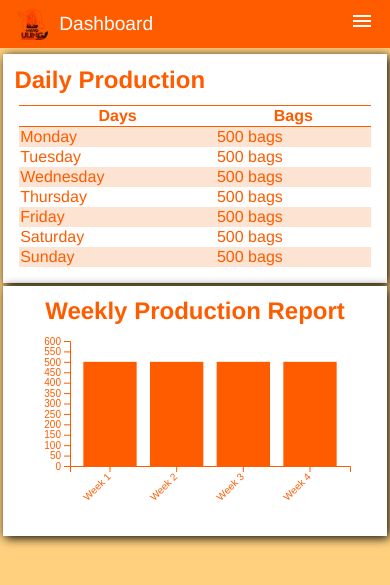
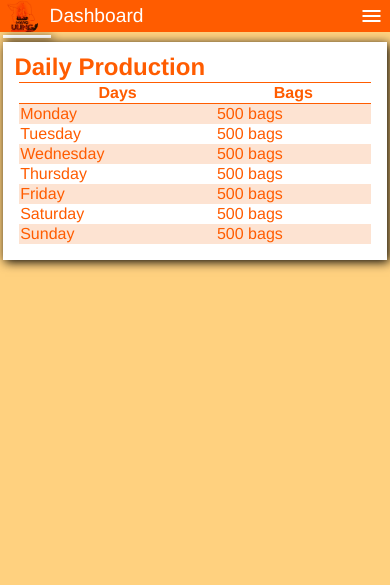
Before and after one commit to Wizxrdx/mang-uling, a Python web app: template app/templates/index.html in a window 390 px wide. Shown: the top 585 px of the page. Run offline with Jinja, Linux system fonts and the light colour scheme; the template is opened without the code that fills it, so the values that code supplies are empty.

Commit message:
a lot of changes

```diff
--- a/app/static/dashboard/main.js
+++ b/app/static/dashboard/main.js
@@ -19,12 +19,12 @@ function replaceWithContent(selector, url) {
 
 $(document).ready(function() {
     replaceWithContent("#status", "/status");
-    replaceWithContent("#count", "/count");
-    replaceWithContent("#quota", "/quota");
+    replaceWithContent("#1kg", "/quota/1kg");
+    replaceWithContent("#10kg", "/quota/10kg");
 
     // var refreshId = setInterval(function() {
     //     replaceWithContent("#status", "/status");
-    //     replaceWithContent("#count", "/count");
-    //     replaceWithContent("#quota", "/quota");
+    //     replaceWithContent("#1kg", "/quota/1kg");
+    //     replaceWithContent("#10kg", "/quota/10kg");
     // }, 3000);
 });
--- a/app/static/dashboard/style.css
+++ b/app/static/dashboard/style.css
@@ -6,19 +6,45 @@ body {
 }
 
 h2 {
-    margin: 0.7rem;
+    margin: 0.7rem 0.7rem 0.1rem 0.7rem;
     white-space: nowrap;
     text-align: center;
 }
 
+h1 {
+    margin: 0 0 0.7rem 0;
+    font-size: xx-small;
+    margin: 0rem;
+    white-space: nowrap;
+    text-align: center;
+
+}
+
 p {
-    margin: 0.4rem;
-    padding-bottom: 0.4rem;
+    padding: 0;
+    margin: 0;
+    text-align: center;
 }
 
 div {
     margin: 0;
     padding: 0;
+}
+
+
+.progress {
+    width: 80%;
+    height: 2rem;
+    margin: 0;
+    padding: 0;
+}
+
+#icon {
+    font-size: 4rem;
+}
+
+#icon:hover {
+    color: gray;
 }
 
 /* sections */
@@ -40,14 +66,49 @@ div {
 
 /* indicators style */
 .indicator-container {
+    display: grid;
+    align-content: center;
     flex: 1 1 auto;
     box-shadow: black 2px 2px 10px;
     background-color: #FFFFFF;
+    gap: 0.5rem;
 }
 
-.indicator-body,
 .indicator-header {
-    text-align: center;
+    padding: 0;
+    display: grid;
+    justify-items: center;
+}
+
+.indicator-body {
+    padding: 0.2rem;
+    display: grid;
+    justify-items: center;
+}
+
+.indicator-footer {
+    padding: 0.2rem 1rem 1rem 1rem;
+    display: grid;
+    justify-items: center;
+}
+
+.indicator-control {
+    padding: 0.2rem;
+    display: flex;
+    justify-items: center;
+    flex-direction: row;
+    flex-wrap: nowrap;
+    justify-content: center;
+    align-items: stretch;
+    gap: 1rem;
+}
+
+.control-button {
+    display: flex;
+    cursor: pointer;
+    font-size: 1.5rem;
+    background: none;
+    border: none;
 }
 
 /* machine status style */
@@ -100,16 +161,3 @@ div {
     padding: 0;
     background-color: #FDE3D2;
 }
-
-/* chart style */
-.chart-header {
-    display: flex;
-    align-items: center;
-    justify-content: center;
-}
-
-.chart-body {
-    display: flex;
-    align-items: center;
-    justify-content: center;
-}
--- a/app/static/navbar.css
+++ b/app/static/navbar.css
@@ -8,6 +8,7 @@ button {
 }
 
 nav {
+    z-index: 1000;
     overflow: hidden;
     position: sticky;
     top: 0;
@@ -19,7 +20,7 @@ nav {
     justify-content: space-between;
     align-items: center;
     font-size: larger;
-    padding: 0.5rem 1rem;
+    padding-left: 1rem;
 }
 
 .nav-header {
@@ -51,9 +52,11 @@ nav ul li a:hover {
     nav {
         flex-direction: row;
         align-items: center;
+        padding: 0 0.4rem;
     }
 
     nav ul {
+        z-index: -1000;
         position: fixed;
         display: flex;
         flex-direction: column;
@@ -68,9 +71,8 @@ nav ul li a:hover {
         transition: left 0.3s ease-in-out;
     }
 
-    .nav-close,
     .nav-toggle {
-        display: block;
+        display: flex;
         cursor: pointer;
         font-size: 1.5rem;
         background: none;
@@ -97,9 +99,11 @@ nav ul li a:hover {
     nav {
         flex-direction: row;
         align-items: center;
+        padding: 0 0.8rem;
     }
 
     nav ul {
+        z-index: -1000;
         position: fixed;
         display: flex;
         flex-direction: column;
@@ -114,9 +118,8 @@ nav ul li a:hover {
         transition: left 0.3s ease-in-out;
     }
 
-    .nav-close,
     .nav-toggle {
-        display: block;
+        display: flex;
         cursor: pointer;
         font-size: 1.5rem;
         background: none;
@@ -145,16 +148,15 @@ nav ul li a:hover {
         justify-content: space-between;
     }
 
-    .nav-close,
     .nav-toggle {
         display: none;
     }
 
-
     nav ul {
         display: flex;
         flex-direction: row;
-        margin: 10px;
+        align-items: center;
+        margin: 0.4rem;
         padding: 0;
     }
 
@@ -175,7 +177,6 @@ nav ul li a:hover {
         justify-content: space-between;
     }
 
-    .nav-close,
     .nav-toggle {
         display: none;
     }
@@ -188,6 +189,7 @@ nav ul li a:hover {
     }
 
     nav ul li {
+        align-content: center;
         margin: 0 15px;
     }
 
--- a/app/templates/index.html
+++ b/app/templates/index.html
@@ -11,7 +11,7 @@
     <link rel="stylesheet" href="{{ url_for('static', filename='/navbar.css') }}">
     <link rel="stylesheet" href="{{ url_for('static', filename='/logo.css') }}">
     <link rel="stylesheet" href="{{ url_for('static', filename='dashboard/style.css') }}">
-    <link href="https://fonts.googleapis.com/icon?family=Material+Icons" rel="stylesheet">
+    <link rel="stylesheet" href="https://fonts.googleapis.com/css2?family=Material+Symbols+Outlined:opsz,wght,FILL,GRAD@24,400,0,0" />
 </head>
 <body>
     <nav>
@@ -21,28 +21,24 @@
         </header>
 
         <button class="nav-toggle">
-            <span class="material-icons">menu</span>
+            <span class="material-symbols-outlined">menu</span>
         </button>
         <ul>
             <li>
-                <a>
-                    <button class="nav-close">
-                        <span class="material-icons">close</span>
-                    </button>
-                </a>
+                <br>
             </li>
             <li><a href="#">
-                <span class="material-icons">
+                <span class="material-symbols-outlined">
                     date_range
                 </span>
             </a></li>
             <li><a href="#">
-                <span class="material-icons">
+                <span class="material-symbols-outlined">
                 notifications
                 </span>
             </a></li>
             <li><a href="#">
-                <span class="material-icons">
+                <span class="material-symbols-outlined">
                     account_circle
                     </span>
             </a></li>
@@ -54,11 +50,13 @@
             <div class="indicator-container" id="status">
                 <!-- status div -->
             </div>
-            <div class="indicator-container" id="count">
-                <!-- count div -->
-            </div>
-            <div class="indicator-container" id="quota">
-                <!-- quota div -->
+            <div style="flex: 7 7 auto; gap: 0.2rem; display: grid;">
+                <div class="indicator-container" id="1kg">
+                    <!-- count div -->
+                </div>
+                <div class="indicator-container" id="10kg">
+                    <!-- quota div -->
+                </div>
             </div>
         </section>
         <section class="vizualizations">
@@ -103,12 +101,6 @@
                     </table>
                 </div>
             </div>
-            <div class="visual-container">
-                <div class="chart-header">
-                    <h2>Weekly Production Report</h2>
-                </div>
-                <div id="my_dataviz" class="chart-body"></div>
-            </div>
         </section>
     </div>
 </body>
--- a/app/templates/status.html
+++ b/app/templates/status.html
@@ -5,4 +5,6 @@
     <div class="indicator-body">
         <p>{{ message }}</p>
     </div>
+    <div class="indicator-footer">
+    </div>
 </div>
```
Also changed, not shown: app/routes.py (+77 -25 lines), app/templates/control.html (added, +28 -0 lines), app/templates/label.html (deleted, +0 -8 lines).
